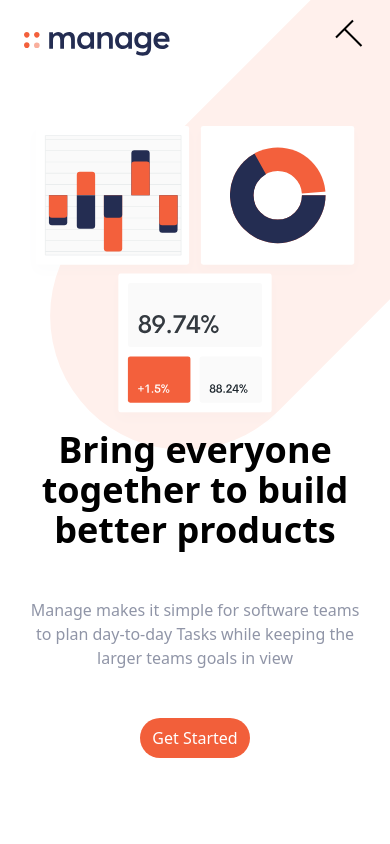
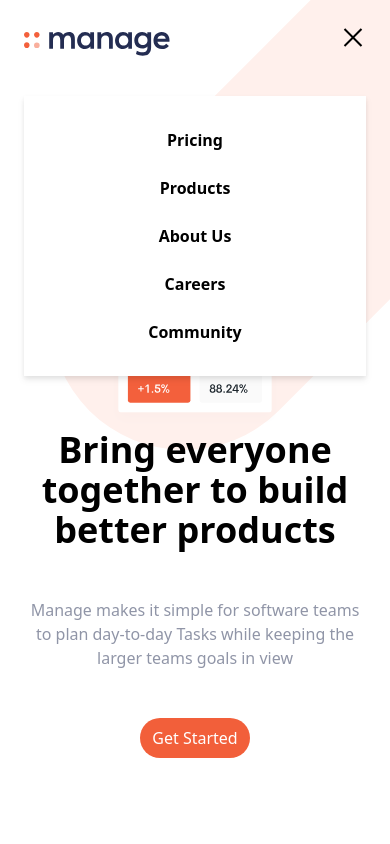
Before and after one commit to ErnestMubatapasango/Tailwind-Project, a website: page index.html in a window 390 px wide. Both pictures are taken after a click on the button 353 px from the left and 40 px from the top of the page. Shown: the top 844 px of the page. Drawn offline with Linux system fonts and the light colour scheme.

Commit message:
mobile menu setup

```diff
--- a/index.html
+++ b/index.html
@@ -40,16 +40,16 @@
                 </a>
             </button>
             <!--Ham icon-->
-            <button id="menu-btn" class="block open hamburger focus:outline-none md:hidden">
+            <button id="menu-btn" class="block hamburger focus:outline-none md:hidden">
                 <span class="hamburger-top"></span>
                 <span class="hamburger-middle"></span>
                 <span class="hamburger-bottom"></span>
             </button>
         </div>
 
-        <!--Menu items-->
+        <!--Mobile Menu items-->
         <div class="md:hidden">
-            <div class="absolute hidden flex flex-col items-center self-end bg-white py-8 mt-10
+            <div id="menu" class="absolute hidden  flex-col items-center self-end bg-white py-8 mt-10
              font-bold mx-auto space-y-6 sm:w-auto sm:self-center drop-shadow-md left-6 right-6"
              >
                 <a href="#">Pricing</a>
@@ -329,5 +329,7 @@
 
         </div>
     </footer>
+
+    <script src="./js/index.js"></script>
 </body>
 </html>
--- a/input.css
+++ b/input.css
@@ -33,7 +33,7 @@ body{
     height:2px;
     background: #000;
     transform: rotate(0);
-    transition:all 0.5s ease-in ;
+    transition:all 0.3s ease-in ;
 }
 .hamburger-bottom{
     transform: translateY(14px);
@@ -53,7 +53,7 @@ body{
     display: none;
 }
 .open .hamburger-bottom{
-    transform: rotate(-45deg) translateY(-6px) translate(-6px);
+    transform: rotate(-45deg) translateY(6px) translate(-6px);
 }
 
 @media (max-width: 580px) {
--- a/js/index.js
+++ b/js/index.js
@@ -0,0 +1,7 @@
+const btn = document.getElementById("menu-btn")
+const nav = document.getElementById("menu")
+btn.addEventListener("click", function(){
+    btn.classList.toggle('open')
+    nav.classList.toggle('hidden')
+    nav.classList.toggle('flex')
+})
```
Also changed, not shown: css/main.css.
